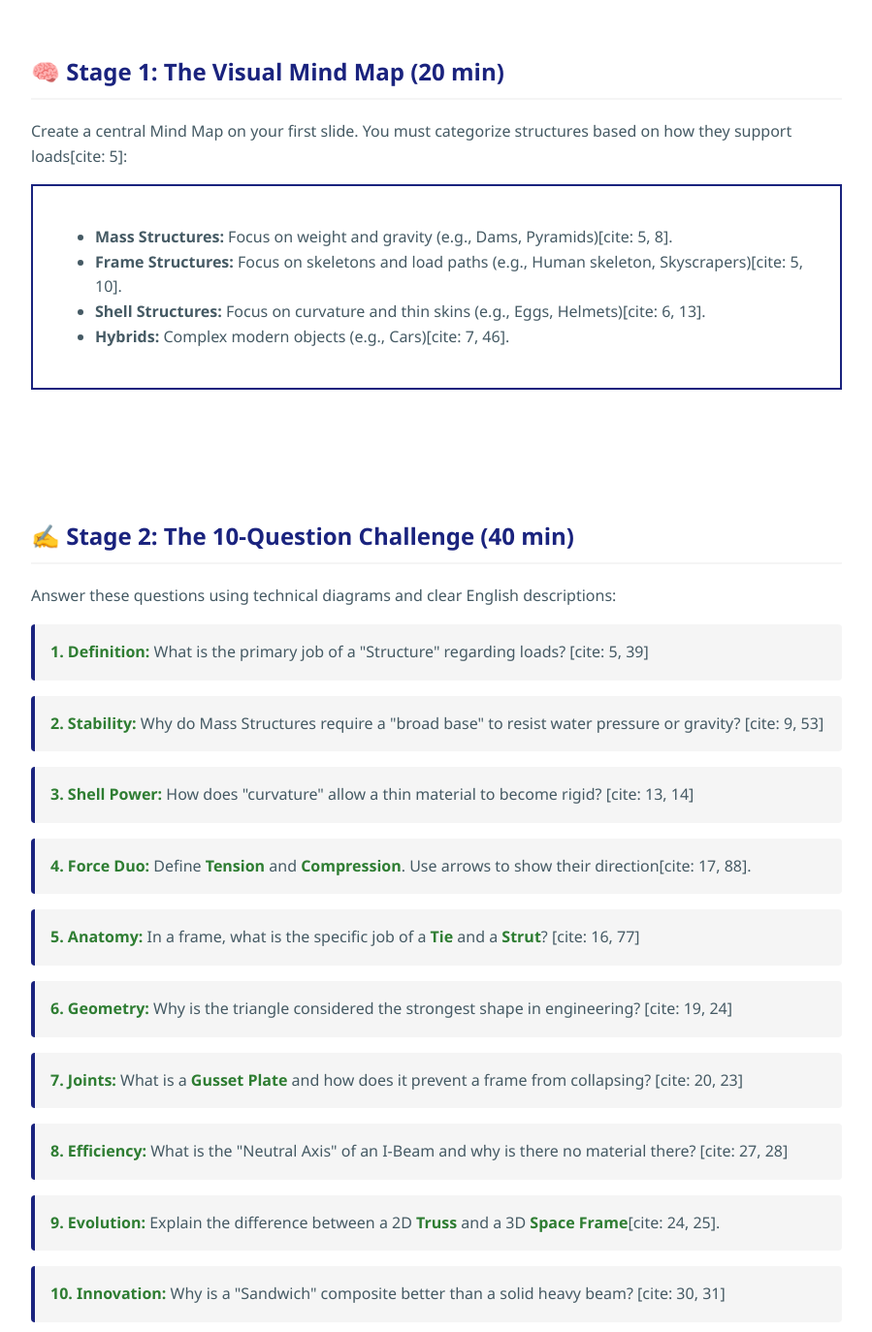
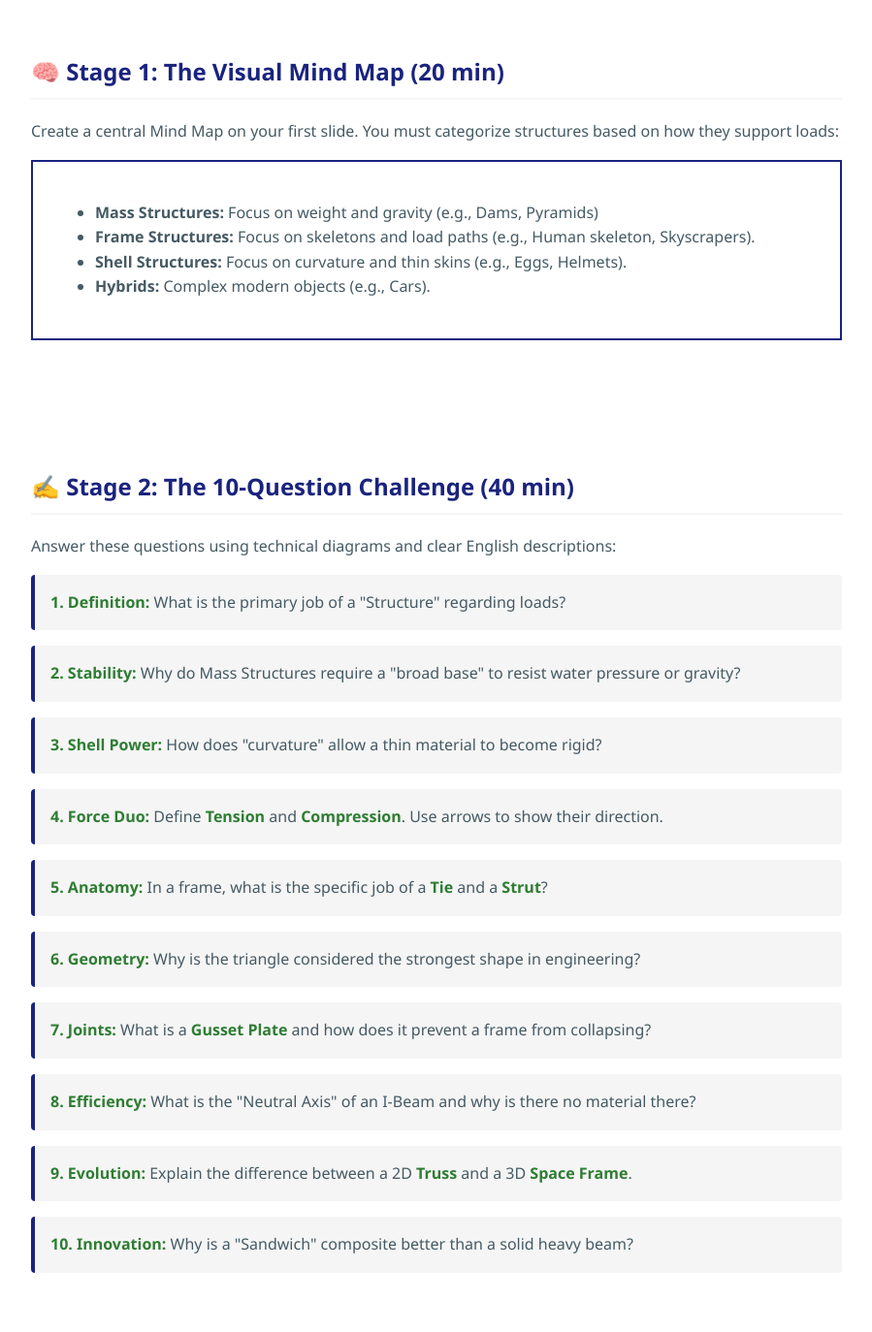
Before and after one commit to Rexrei-teacher/DT, a plain HTML site: page Structures.html in a window 1280 px wide. Shown: the part 626-2000 px from the top of the page at 97% size, without its empty margins (190-1089 px from the left). Drawn offline with Linux system fonts and the light colour scheme.

Commit message:
Update Structures.html

```diff
--- a/Structures.html
+++ b/Structures.html
@@ -104,13 +104,13 @@
 
     <section>
         <h2>🧠 Stage 1: The Visual Mind Map (20 min)</h2>
-        <p>Create a central Mind Map on your first slide. You must categorize structures based on how they support loads[cite: 5]:</p>
+        <p>Create a central Mind Map on your first slide. You must categorize structures based on how they support loads:</p>
         <div class="task-box">
             <ul>
-                <li><strong>Mass Structures:</strong> Focus on weight and gravity (e.g., Dams, Pyramids)[cite: 5, 8].</li>
-                <li><strong>Frame Structures:</strong> Focus on skeletons and load paths (e.g., Human skeleton, Skyscrapers)[cite: 5, 10].</li>
-                <li><strong>Shell Structures:</strong> Focus on curvature and thin skins (e.g., Eggs, Helmets)[cite: 6, 13].</li>
-                <li><strong>Hybrids:</strong> Complex modern objects (e.g., Cars)[cite: 7, 46].</li>
+                <li><strong>Mass Structures:</strong> Focus on weight and gravity (e.g., Dams, Pyramids)</li>
+                <li><strong>Frame Structures:</strong> Focus on skeletons and load paths (e.g., Human skeleton, Skyscrapers).</li>
+                <li><strong>Shell Structures:</strong> Focus on curvature and thin skins (e.g., Eggs, Helmets).</li>
+                <li><strong>Hybrids:</strong> Complex modern objects (e.g., Cars).</li>
             </ul>
         </div>
     </section>
@@ -119,16 +119,16 @@
         <h2>✍️ Stage 2: The 10-Question Challenge (40 min)</h2>
         <p>Answer these questions using technical diagrams and clear English descriptions:</p>
         <ul class="question-list">
-            <li><strong>1. Definition:</strong> What is the primary job of a "Structure" regarding loads? [cite: 5, 39]</li>
-            <li><strong>2. Stability:</strong> Why do Mass Structures require a "broad base" to resist water pressure or gravity? [cite: 9, 53]</li>
-            <li><strong>3. Shell Power:</strong> How does "curvature" allow a thin material to become rigid? [cite: 13, 14]</li>
-            <li><strong>4. Force Duo:</strong> Define <strong>Tension</strong> and <strong>Compression</strong>. Use arrows to show their direction[cite: 17, 88].</li>
-            <li><strong>5. Anatomy:</strong> In a frame, what is the specific job of a <strong>Tie</strong> and a <strong>Strut</strong>? [cite: 16, 77]</li>
-            <li><strong>6. Geometry:</strong> Why is the triangle considered the strongest shape in engineering? [cite: 19, 24]</li>
-            <li><strong>7. Joints:</strong> What is a <strong>Gusset Plate</strong> and how does it prevent a frame from collapsing? [cite: 20, 23]</li>
-            <li><strong>8. Efficiency:</strong> What is the "Neutral Axis" of an I-Beam and why is there no material there? [cite: 27, 28]</li>
-            <li><strong>9. Evolution:</strong> Explain the difference between a 2D <strong>Truss</strong> and a 3D <strong>Space Frame</strong>[cite: 24, 25].</li>
-            <li><strong>10. Innovation:</strong> Why is a "Sandwich" composite better than a solid heavy beam? [cite: 30, 31]</li>
+            <li><strong>1. Definition:</strong> What is the primary job of a "Structure" regarding loads? </li>
+            <li><strong>2. Stability:</strong> Why do Mass Structures require a "broad base" to resist water pressure or gravity? </li>
+            <li><strong>3. Shell Power:</strong> How does "curvature" allow a thin material to become rigid? </li>
+            <li><strong>4. Force Duo:</strong> Define <strong>Tension</strong> and <strong>Compression</strong>. Use arrows to show their direction.</li>
+            <li><strong>5. Anatomy:</strong> In a frame, what is the specific job of a <strong>Tie</strong> and a <strong>Strut</strong>? </li>
+            <li><strong>6. Geometry:</strong> Why is the triangle considered the strongest shape in engineering? </li>
+            <li><strong>7. Joints:</strong> What is a <strong>Gusset Plate</strong> and how does it prevent a frame from collapsing?</li>
+            <li><strong>8. Efficiency:</strong> What is the "Neutral Axis" of an I-Beam and why is there no material there? </li>
+            <li><strong>9. Evolution:</strong> Explain the difference between a 2D <strong>Truss</strong> and a 3D <strong>Space Frame</strong>.</li>
+            <li><strong>10. Innovation:</strong> Why is a "Sandwich" composite better than a solid heavy beam?</li>
         </ul>
     </section>
 
```
